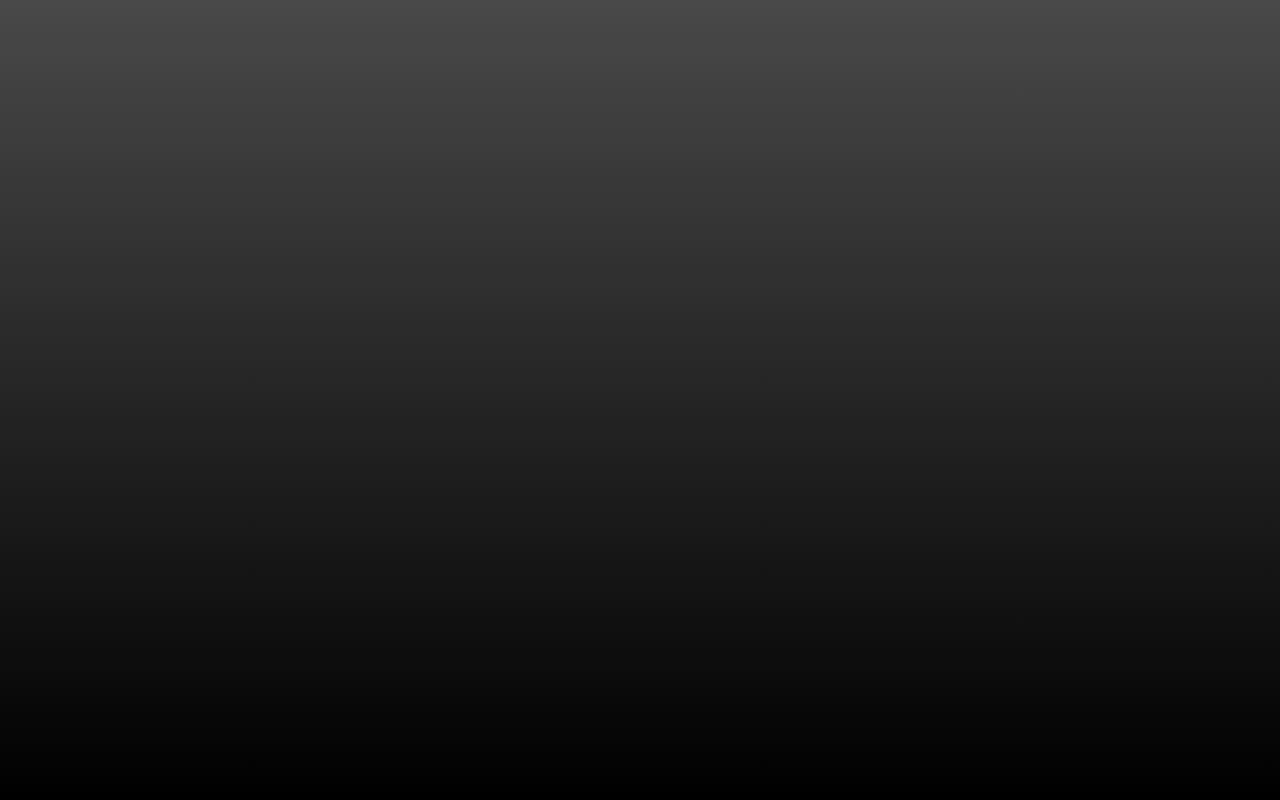
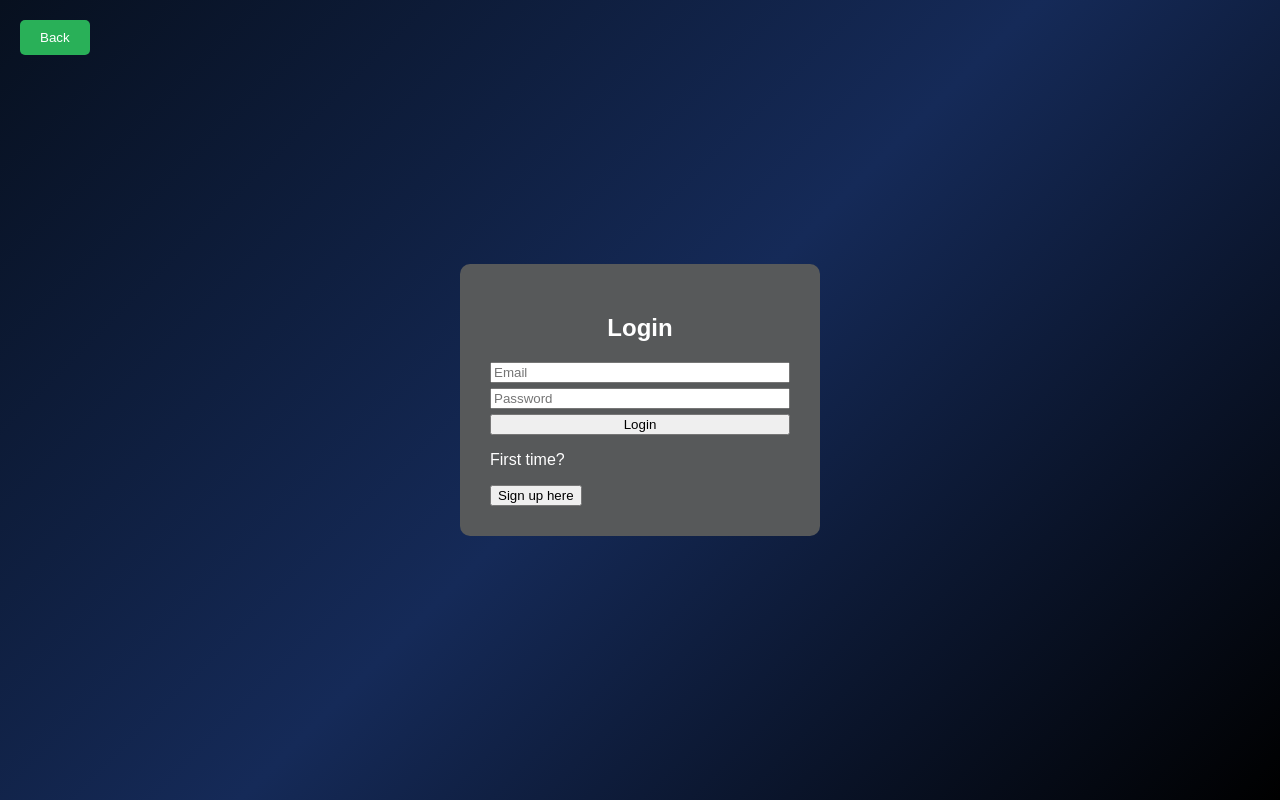
Before and after one commit to GilGil0210/AI-expenses-tracking-website, a plain HTML site: page Login.html in a window 1280 px wide. Drawn offline with Linux system fonts and the light colour scheme.

Commit message:
login page update

```diff
--- a/Login.html
+++ b/Login.html
@@ -8,7 +8,21 @@
   </head>
   <body>
     <section class="container">
-      <div class="topbar"></div>
+      <div class="topbar">
+        <button onclick="window.history.back()" class="backBtn">Back</button>
+      </div>
+      <div class="card">
+        <h2>Login</h2>
+        <form>
+          <input type="email" placeholder="Email" />
+          <input type="password" placeholder="Password" />
+          <button type="submit">Login</button>
+        </form>
+        <div class="Register">
+          <p>First time?</p>
+          <button class="register">Sign up here</button>
+        </div>
+      </div>
     </section>
   </body>
 </html>
--- a/Loginstyle.css
+++ b/Loginstyle.css
@@ -1,12 +1,46 @@
 body{
+    display:flex;
+    justify-content: center;
+    align-items: center;
     margin: 0;
     min-height: 100vh;
     font-family: Arial, sans-serif;
     color: white;
 
-    background: linear-gradient(
-        to bottom,
-        #494949,
+    background:linear-gradient(
+        135deg,
+        #07101f,
+        #152a58,
         #000000
     );
+
+    color:white;
 }
+.backBtn {
+    position: absolute;
+    top: 20px;
+    left: 20px;
+
+    padding: 10px 20px;
+    background-color: #29b058;
+    color: white;
+    border: none;
+    border-radius: 5px;
+    cursor: pointer;
+    transition: background-color 0.3s ease;
+}
+form {
+    display: flex;
+    flex-direction: column;
+    gap: 5px;
+}
+.card {
+    background-color: #57595a;
+    border-radius: 10px;
+    padding: 30px;
+    width: 300px;
+}
+
+.card h2{
+    text-align: center;
+}
```
